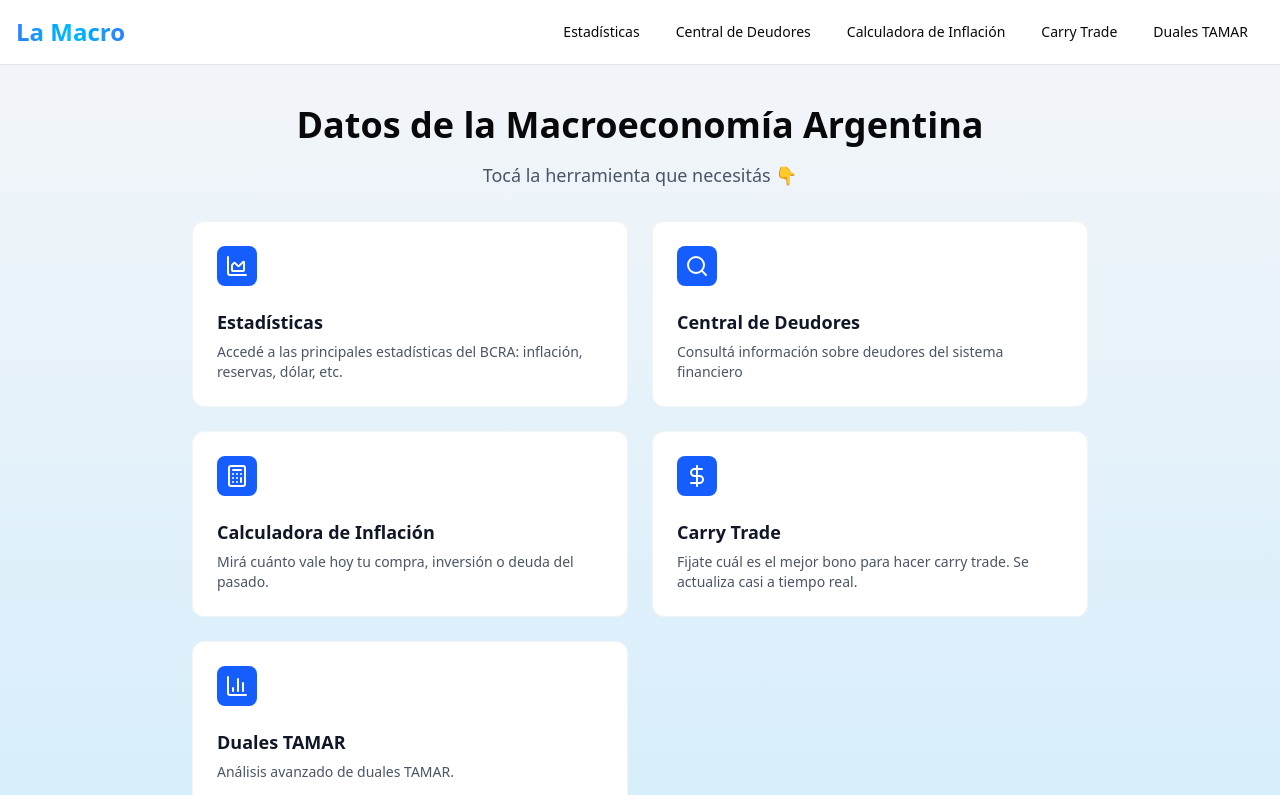
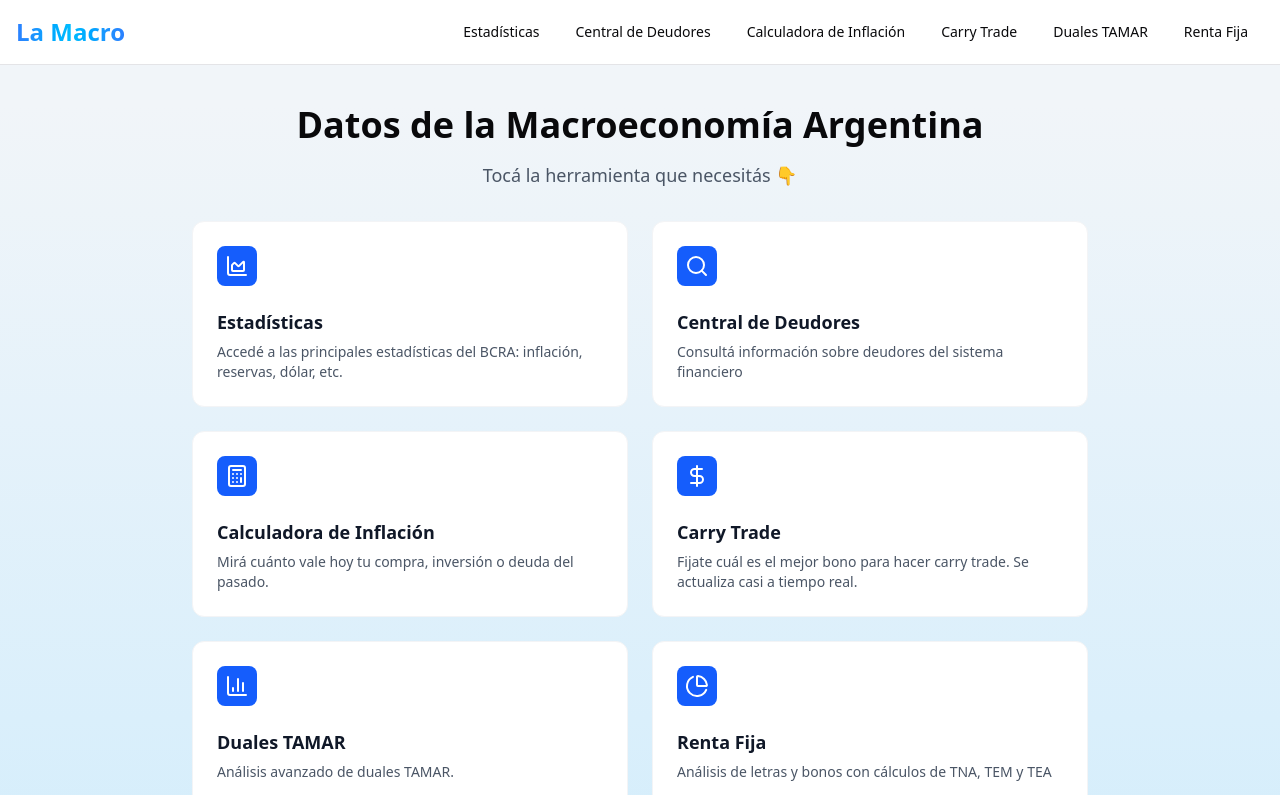
Before and after one commit to TomiMalamud/lamacro, a Next.js app: page / in a window 1280 px wide. Shown: the top 795 px of the page. Built offline with nearby package versions, Linux system fonts and the light colour scheme; no server answers.

Commit message:
add navigation

```diff
--- a/components/fija/fija-chart.tsx
+++ b/components/fija/fija-chart.tsx
@@ -145,7 +145,7 @@ export default function FijaChart({ data }: FijaChartProps) {
           top: 20,
           right: 20,
           bottom: 20,
-          left: 20,
+          left: 0,
         }}
       >
         <CartesianGrid strokeDasharray="3 3" />
--- a/components/fija/fija-dashboard.tsx
+++ b/components/fija/fija-dashboard.tsx
@@ -34,7 +34,7 @@ export default function FijaDashboard({ letras, bonos }: FijaDashboardProps) {
         </CardContent>
       </Card>
 
-      <Card>
+      <Card className="hidden sm:block">
         <CardHeader>
           <CardTitle>TEM vs Días hasta Vencimiento</CardTitle>
           <CardDescription>
@@ -46,6 +46,9 @@ export default function FijaDashboard({ letras, bonos }: FijaDashboardProps) {
           <FijaChart data={tableData} />
         </CardContent>
       </Card>
+      <div className="sm:hidden">
+        <FijaChart data={tableData} />
+      </div>
     </div>
   );
 }
--- a/components/links-feed.tsx
+++ b/components/links-feed.tsx
@@ -3,6 +3,7 @@ import {
   BarChart3,
   Calculator,
   ChartArea,
+  ChartPie,
   DollarSign,
   Search,
 } from "lucide-react";
@@ -43,6 +44,12 @@ export default function LinksFeed() {
       icon: BarChart3,
       href: "/duales",
     },
+    {
+      title: "Renta Fija",
+      description: "Análisis de letras y bonos con cálculos de TNA, TEM y TEA",
+      icon: ChartPie,
+      href: "/fija",
+    },
   ];
 
   return (
--- a/components/navigation.tsx
+++ b/components/navigation.tsx
@@ -70,6 +70,13 @@ export function Navigation() {
                   </NavigationMenuLink>
                 </Link>
               </NavigationMenuItem>
+              <NavigationMenuItem>
+                <Link href="/fija" legacyBehavior passHref>
+                  <NavigationMenuLink className={navigationMenuTriggerStyle()}>
+                    Renta Fija
+                  </NavigationMenuLink>
+                </Link>
+              </NavigationMenuItem>
             </NavigationMenuList>
           </NavigationMenu>
         </div>
@@ -125,6 +132,14 @@ export function Navigation() {
                       Duales TAMAR
                     </Link>
                   </DrawerClose>
+                  <DrawerClose asChild>
+                    <Link
+                      href="/fija"
+                      className="text-lg font-medium hover:underline"
+                    >
+                      Renta Fija
+                    </Link>
+                  </DrawerClose>
                 </nav>
               </div>
             </DrawerContent>
```
